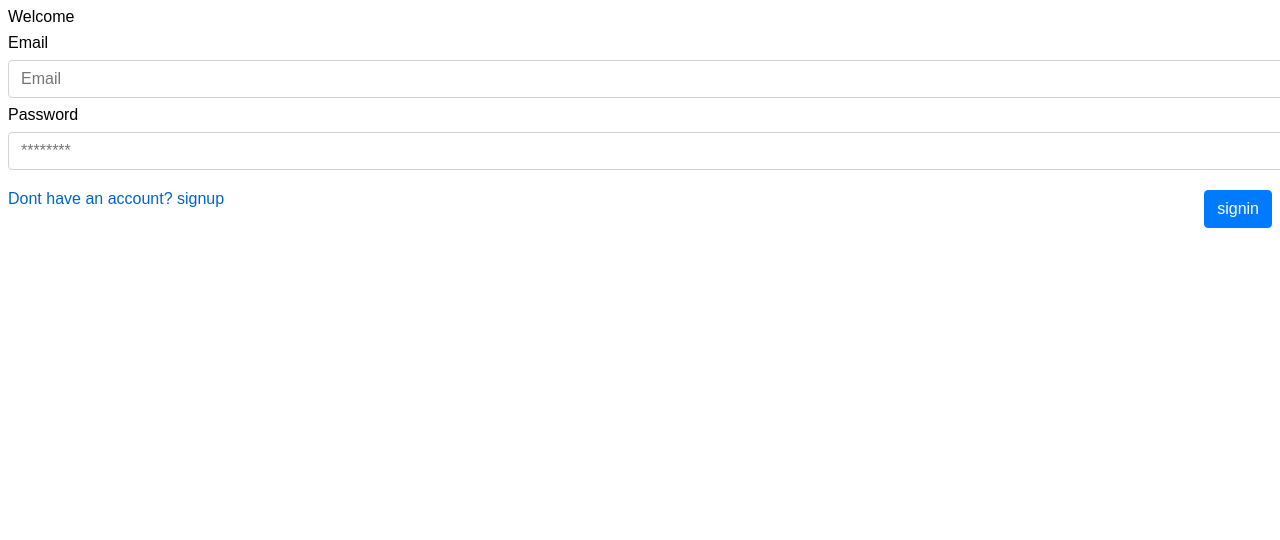
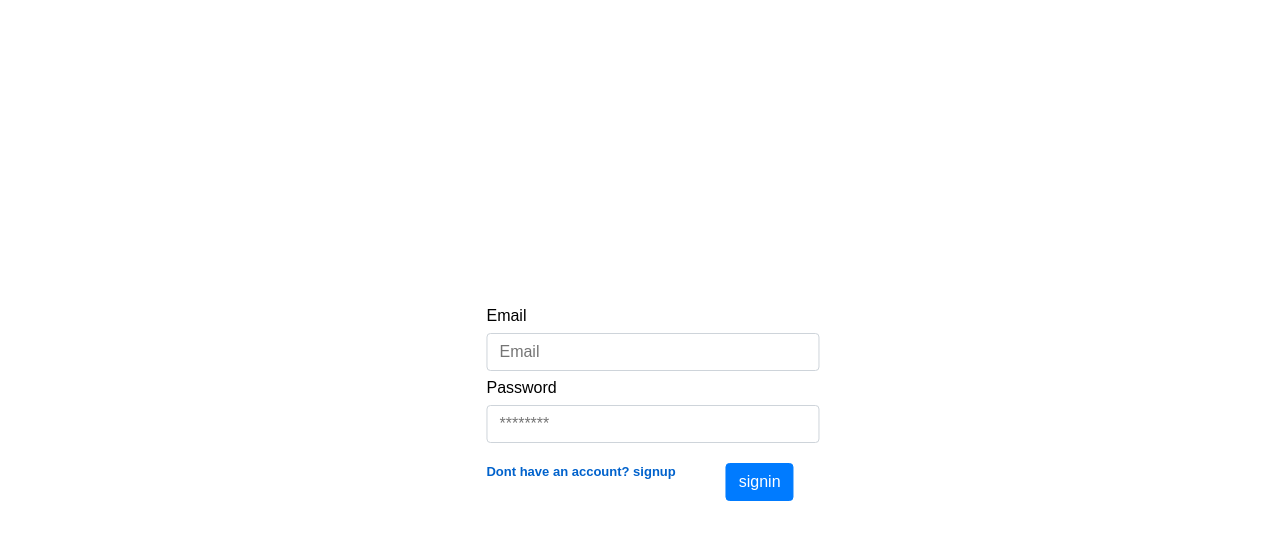
Before and after one commit to jck-bit/Social-Media-App, a Next.js app: page /auth/signin in a window 1280 px wide. Shown: the top 540 px of the page. Built offline with nearby package versions, Linux system fonts and the light colour scheme; no server answers.

Commit message:
styled the login page

```diff
--- /dev/null
+++ b/components/Load.tsx
@@ -0,0 +1,20 @@
+import React from 'react'
+
+const Load = () => {
+  return (
+    <div className="center">
+  <div className="wave"></div>
+  <div className="wave"></div>
+  <div className="wave"></div>
+  <div className="wave"></div>
+  <div className="wave"></div>
+  <div className="wave"></div>
+  <div className="wave"></div>
+  <div className="wave"></div>
+  <div className="wave"></div>
+  <div className="wave"></div>
+</div>
+  )
+}
+
+export default Load
--- a/pages/api/posts/index.ts
+++ b/pages/api/posts/index.ts
@@ -1,36 +1,8 @@
-import NextCors from 'nextjs-cors';
 import { connect } from "@/utils/connection";
 import {  ResponseFuncs } from "@/utils/types";
 import { NextApiRequest, NextApiResponse } from "next";
-import Cors from 'cors'
-
-// Initializing the cors middleware
-// You can read more about the available options here: https://github.com/expressjs/cors#configuration-options
-const cors = Cors({
-  methods: ['POST', 'GET', 'HEAD'],
-})
-
-// Helper method to wait for a middleware to execute before continuing
-// And to throw an error when an error happens in a middleware
-function runMiddleware(
-  req: NextApiRequest,
-  res: NextApiResponse,
-  fn: Function
-) {
-  return new Promise((resolve, reject) => {
-    fn(req, res, (result: any) => {
-      if (result instanceof Error) {
-        return reject(result)
-      }
-
-      return resolve(result)
-    })
-  })
-}
-
 
 const handler = async (req:NextApiRequest, res:NextApiResponse) => {
-   await runMiddleware(req, res, cors)
    const method: keyof ResponseFuncs = req.method as keyof ResponseFuncs
 
    const handleCase:ResponseFuncs ={
--- a/pages/auth/signin.tsx
+++ b/pages/auth/signin.tsx
@@ -2,6 +2,8 @@ import { signIn } from "next-auth/react";
 import { FormEventHandler, useEffect, useState } from "react";
 import { useRouter } from 'next/router'
 import { useSession } from "next-auth/react";
+import Loader from "../loader";
+import Load from "@/components/Load";
 
 const SignIn = () => {
   const router = useRouter()
@@ -14,20 +16,24 @@ const SignIn = () => {
   })
 
   const [userInfo, setUserInfo] = useState({ email: "", password: "" });
+  const [loading, setLoading] = useState(false);
   const handleSubmit: FormEventHandler<HTMLFormElement> = async (e) => {
     e.preventDefault();
+    setLoading(true);
 
     const res = await signIn("credentials", {
       email: userInfo.email,
       password: userInfo.password,
       redirect: false,
     });
-
     console.log(res);
+    setLoading(false)
   };
   return (
     <div className="sign-in-form">
-      Welcome
+      {loading ? (
+        <Load/>
+      ) : (
         <form onSubmit={handleSubmit}>
           <div className="form-group">
           <label>Email</label>
@@ -58,10 +64,11 @@ const SignIn = () => {
           />
           </div>
           <div className="signup-button">
-        <a type="button" onClick={() => router.push('/auth/signup')}>Dont have an account?  signup</a>
+            <a type="button"  className="sign_up_tag" onClick={() => router.push('/auth/signup')}>Dont have an account?  signup</a>
             <input type="submit" value="signin" className="btn btn-primary"/>
           </div>
         </form>
+      )}
     </div>
   );
 };
--- a/pages/index.tsx
+++ b/pages/index.tsx
@@ -38,9 +38,9 @@ function Home() {
     if(loading){
       return <Loader/>
     }
+
     return (
-
-<>
+    <>
       <Container>
         <Sidebar/>
       <div className='post_section'>
--- a/styles/globals.css
+++ b/styles/globals.css
@@ -6,14 +6,20 @@ span{
   margin-left: 20px;
 }
 
+.p-tag{
+  align-items: center;
+}
 
-.p-tag{
-  margin-right: 20px;
+.sign-in-form{
+  position: absolute;
+  top: 50%;
+  left: 50%;
+  transform: translate(-50%, -50%);
 }
 
 form-group {
   margin-bottom: 1rem;
-  }
+}
 
   .form-control {
   display: block;
@@ -64,6 +70,7 @@ form-group {
   }
 
   .btn-primary:hover {
+  cursor: pointer;
   color: #fff;
   background-color: #0069d9;
   border-color: #0062cc;
@@ -75,12 +82,12 @@ form-group {
   margin-top: .5rem;
   }
 
-  .signup-button{
-    display: flex;
-    align-items: center;
-    justify-content: space-between;
-  }
   .signup-button a{
     cursor: pointer;
     color: #0062cc;
   }
+  .sign_up_tag{
+    font-size: small;
+    font-weight: bold;
+    margin-right: 50px;
+  }
--- a/styles/loader.css
+++ b/styles/loader.css
@@ -75,3 +75,60 @@
         transform: rotate(360deg);  /* Firefox 16+, IE 10+, Opera */
     }
 }
+
+
+
+.center {
+    width: 100%;
+    display: flex;
+    justify-content: center;
+    align-items: center;
+    background: #000;
+  }
+  .wave {
+    width: 5px;
+    height: 100px;
+    background: linear-gradient(45deg, cyan, #fff);
+    margin: 10px;
+    animation: wave 1s linear infinite;
+    border-radius: 20px;
+  }
+  .wave:nth-child(2) {
+    animation-delay: 0.1s;
+  }
+  .wave:nth-child(3) {
+    animation-delay: 0.2s;
+  }
+  .wave:nth-child(4) {
+    animation-delay: 0.3s;
+  }
+  .wave:nth-child(5) {
+    animation-delay: 0.4s;
+  }
+  .wave:nth-child(6) {
+    animation-delay: 0.5s;
+  }
+  .wave:nth-child(7) {
+    animation-delay: 0.6s;
+  }
+  .wave:nth-child(8) {
+    animation-delay: 0.7s;
+  }
+  .wave:nth-child(9) {
+    animation-delay: 0.8s;
+  }
+  .wave:nth-child(10) {
+    animation-delay: 0.9s;
+  }
+
+  @keyframes wave {
+    0% {
+      transform: scale(0);
+    }
+    50% {
+      transform: scale(1);
+    }
+    100% {
+      transform: scale(0);
+    }
+  }
```
Lines whose indentation alone changed are shown as unchanged.
